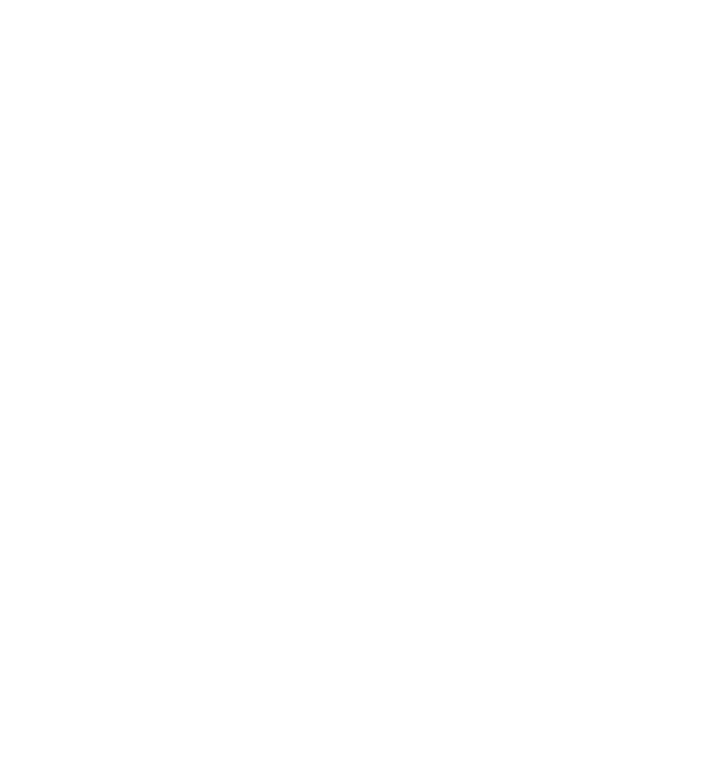
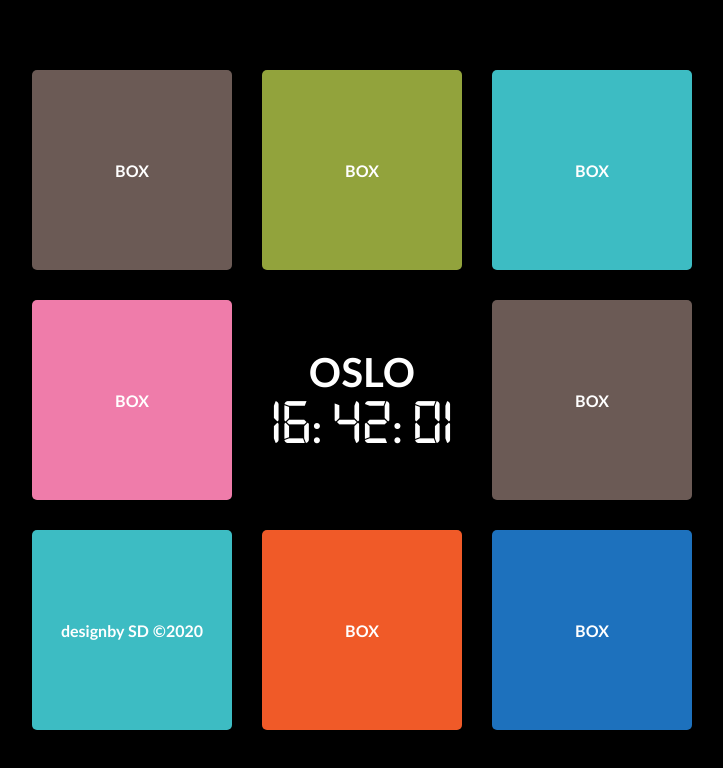
Before and after one commit to serdardurmus/Sprint-2-Assignment-HTML-CSS-Plus-JS-, a plain HTML site: page index.html in a window 1280 px wide. Shown: the whole page, without its empty margins (278-1001 px from the left). Drawn offline with Linux system fonts and the light colour scheme.

Commit message:
Det er oppdatert: Sprint-2 Assignment

```diff
--- a/index.html
+++ b/index.html
@@ -2,9 +2,38 @@
 <head>
     <meta charset="UTF-8">
     <meta name="viewport" content="width=device-width, initial-scale=1.0">
-    <title>Document</title>
+    <title>SD Clock</title>
+    <link rel="stylesheet" href="style.css">
 </head>
 <body>
+    <section class="container">
+        <div class="line1">
+            <div class="box box-1">BOX</div>
+            <div class="box box-2">BOX</div>
+            <div class="box box-3">designby SD ©2020</div>
+        </div>
+        <div class="line2">
+            <div class="box box-4">BOX</div>
+            <div class="box box-5 myClock">
+                <div>
+                    <span class="spanName">OSLO</span>
+                </div>
+                <div id="clockIdDiv" >
+                    <span class="clockId" id="hour">00 </span>:
+                    <span class="clockId" id="minute">00 </span>:
+                    <span class="clockId" id="second">00 </span>
+                    <span class="clockId" id="time-const"></span>
+                </div>
+            </div>
+            <div class="box box-6">BOX</div>
+        </div>
+        <div class="line3">
+            <div class="box box-7">BOX</div>
+            <div class="box box-8">BOX</div>
+            <div class="box box-9">BOX</div>
+        </div>
+    </section>
 
+    <script src="index.js"></script>
 </body>
 </html>
--- /dev/null
+++ b/index.js
@@ -0,0 +1,19 @@
+const hour=document.querySelector("#hour")
+const minutes=document.querySelector("#minute");
+const seconds=document.querySelector("#second");
+
+function clock() {
+    let h=new Date().getHours();
+    let m=new Date().getMinutes();
+    let s=new Date().getSeconds();
+
+    hour.innerHTML=h;
+    minutes.innerHTML=m;
+    if (s<10) {
+        seconds.innerHTML="0"+s;
+    } else {
+        seconds.innerHTML=s;
+    }
+}
+
+const getClock = setInterval(clock, 1000)
--- /dev/null
+++ b/style.scss
@@ -0,0 +1,55 @@
+@font-face {
+    font-family: 'digital-7';
+    src: url("./fonts/digital-7.ttf");
+}
+* {
+    margin: 0;
+    padding: 0;
+    background-color: black;
+    color: white;
+    font-family: 'Trebuchet MS', 'Lucida Sans Unicode', 'Lucida Grande', 'Lucida Sans', Arial, sans-serif;
+    font-weight: bold;
+}
+
+body {
+    display: flex;
+    justify-content: center;
+    align-items: center;
+    section {
+        display: flex;
+        justify-content: center;
+        align-items: center;
+        flex-wrap: wrap;
+        .box {
+            border-radius: 5px;
+            min-width: 200px;
+            min-height: 200px;
+            display: flex;
+            justify-content: center;
+            align-items: center;
+            flex-direction: column;
+            cursor: pointer;
+        }
+        .box:hover {
+            border-style: groove;
+        }
+        .box-1 { background-color: #6b5a55; margin: 30px 15px;}
+        .box-4 { background-color: #92a33c; margin: 30px 15px;}
+        .box-3 { background-color: #3dbcc3; margin: 30px 15px;}
+        .box-2 { background-color: #ef7caa; margin: 30px 15px;}
+        .box-5 {
+            background-color: #000000;
+            margin: 30px 15px;
+            font-size: 40px;
+            .clockId {
+                font-family: digital-7;
+                font-size: 4rem;
+                font-weight: 100;
+            }
+        }
+        .box-8 { background-color: #6b5a55; margin: 30px 15px;}
+        .box-7 { background-color: #3dbcc3; margin: 30px 15px;}
+        .box-6 { background-color: #f05a28; margin: 30px 15px;}
+        .box-9 { background-color: #1d71bd; margin: 30px 15px;}
+    }
+}
```
Also changed, not shown: fonts/digital-7 (italic).ttf (added), fonts/digital-7 (mono italic).ttf (added), fonts/digital-7 (mono).ttf (added), fonts/digital-7.ttf (added), fonts/readme.txt (added), img/1.jpg (deleted), img/2.jpg (deleted), img/3.jpg (deleted), img/room.webp (deleted), style.css (added), 1 other file.
